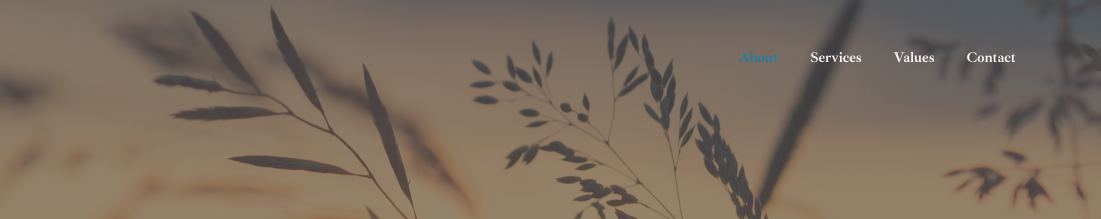
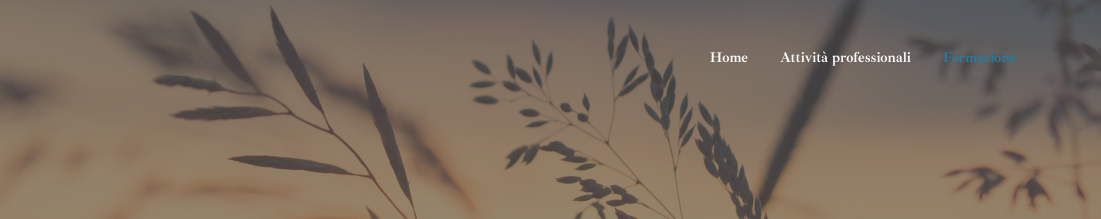
Before and after one commit to abwww/abwww.github.io, a plain HTML site: page chi-sono.html in a window 1280 px wide. Shown: the top 219 px of the page, 179-1280 px from the left. Drawn offline with Linux system fonts and the light colour scheme.

Commit message:
Update chi-sono.html

```diff
--- a/chi-sono.html
+++ b/chi-sono.html
@@ -65,16 +65,13 @@
       <div class="collapse navbar-collapse" id="navbarResponsive">
         <ul class="navbar-nav ml-auto my-2 my-lg-0">
           <li class="nav-item">
-            <a class="nav-link js-scroll-trigger" href="#about">About</a>
+            <a class="nav-link js-scroll-trigger" href="index.html">Home</a>
           </li>
           <li class="nav-item">
-            <a class="nav-link js-scroll-trigger" href="#services">Services</a>
+            <a class="nav-link js-scroll-trigger" href="#attivita-professionali">Attività professionali</a>
           </li>
           <li class="nav-item">
-            <a class="nav-link js-scroll-trigger" href="#values">Values</a>
-          </li>
-          <li class="nav-item">
-            <a class="nav-link js-scroll-trigger" href="#contact">Contact</a>
+            <a class="nav-link js-scroll-trigger" href="#formazione">Formazione</a>
           </li>
         </ul>
       </div>
@@ -130,7 +127,7 @@
   <section class="page-section fade-alternate">
     <div class="container">
 
-      <article class="row d-md-flex d-lg-flex flex-row" id="adolescenza">
+      <article class="row d-md-flex d-lg-flex flex-row" id="attivita-professionali">
         <!-- <h3 class="my-4">
           Trasformazione e Sperimentazione
         </h3> -->
@@ -146,7 +143,7 @@
         </p>
       </article>
 
-      <article class="row d-md-flex d-lg-flex flex-row mt-4" id="giovani-adulti">
+      <article class="row d-md-flex d-lg-flex flex-row mt-4" id="formazione">
         <h3 class="my-4">
           Formazione
         </h3>
```
